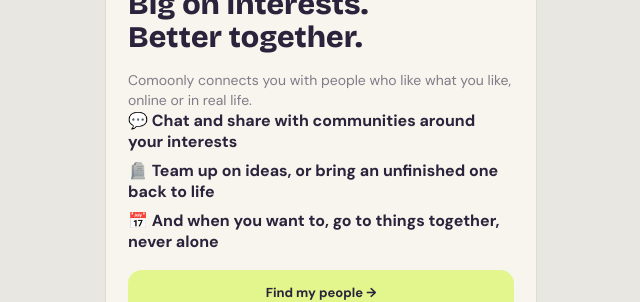
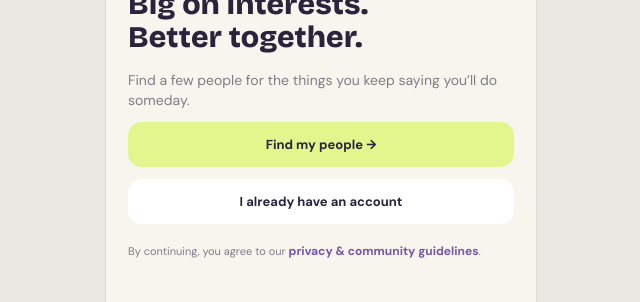
Before and after one commit to nmraaw/comoonly, a React (Vite) app: page / in a window 1280 px wide. Shown: the part 327-629 px from the top of the page, without its empty margins (319-959 px from the left). Built offline with nearby package versions, Linux system fonts and the light colour scheme; no server answers.

Commit message:
Sign-in page: back to the short original text
Co-Authored-By: Claude Opus 5.5 <noreply@anthropic.com>

```diff
--- a/src/App.css
+++ b/src/App.css
@@ -1649,15 +1649,6 @@ main:has(> .chat) > .chat {
   margin: 4px 0;
   font-size: 14px;
 }
-/* Welcome: what Comoonly is for, in three lines. */
-.welcome-points {
-  margin: 0 0 18px;
-  padding: 0;
-  list-style: none;
-  display: grid;
-  gap: 8px;
-  font-weight: 600;
-}
 /* Event page, "Go together": matching white cards, icon left, text middle, action right. */
 .gt-card {
   display: grid;
--- a/src/pages/Welcome.tsx
+++ b/src/pages/Welcome.tsx
@@ -201,12 +201,7 @@ export default function Welcome() {
           <br />
           Better together.
         </h1>
-        <p>Comoonly connects you with people who like what you like, online or in real life.</p>
-        <ul className="welcome-points">
-          <li>💬 Chat and share with communities around your interests</li>
-          <li>🪦 Team up on ideas, or bring an unfinished one back to life</li>
-          <li>📅 And when you want to, go to things together, never alone</li>
-        </ul>
+        <p>Find a few people for the things you keep saying you’ll do someday.</p>
         <button className="button lime" onClick={() => setMode('signup')}>
           Find my people →
         </button>
```
